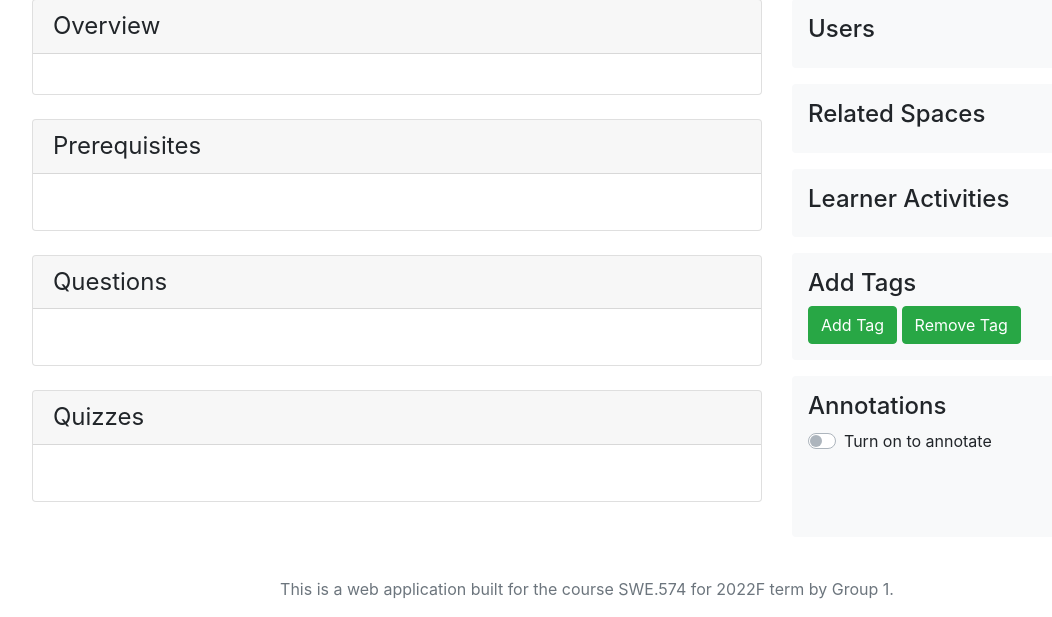
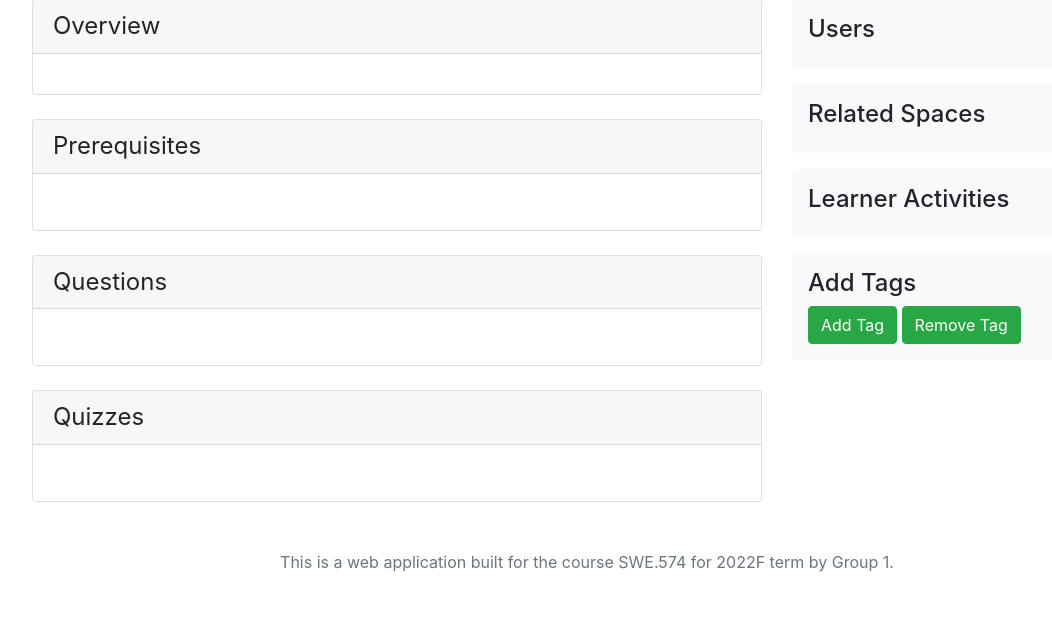
Before and after one commit to onurdemirkale/bounswe574-2023, a Django app: template swe574/templates/learningSpace/learning_space.html in a window 1280 px wide. Shown: the part 193-810 px from the top of the page, without its empty margins (53-1105 px from the left). After the commit the page ends 765 px from the top, so only its background shows below. Run offline with Django 4.2, Linux system fonts and the light colour scheme; the template is opened without the code that fills it, so the values that code supplies are empty.

Commit message:
Remove deprecated annotation functionality

```diff
--- a/swe574/templates/learningSpace/sidebar.html
+++ b/swe574/templates/learningSpace/sidebar.html
@@ -75,19 +75,4 @@
 
     </div>
 
-    <div class="p-3 mb-3 bg-light rounded">
-        <h4>Annotations</h4>
-        <!-- Default switch -->
-        <div class="custom-control custom-switch">
-            <input type="checkbox" class="custom-control-input" id="customSwitches">
-            <label id="annotation-switch-label" class="custom-control-label" for="customSwitches">Turn on to
-                annotate</label>
-            <label id="annotation-selected-text-label" style="visibility: hidden" for="annotation-selected-text">Selected
-                text is: </label>
-            <input id="annotation-selected-text" style="visibility: hidden" readonly>
-            <button id="annotate-button" style="visibility: hidden" type="submit">Annotate</button>
-
-        </div>
-    </div>
-
 </aside>
```
